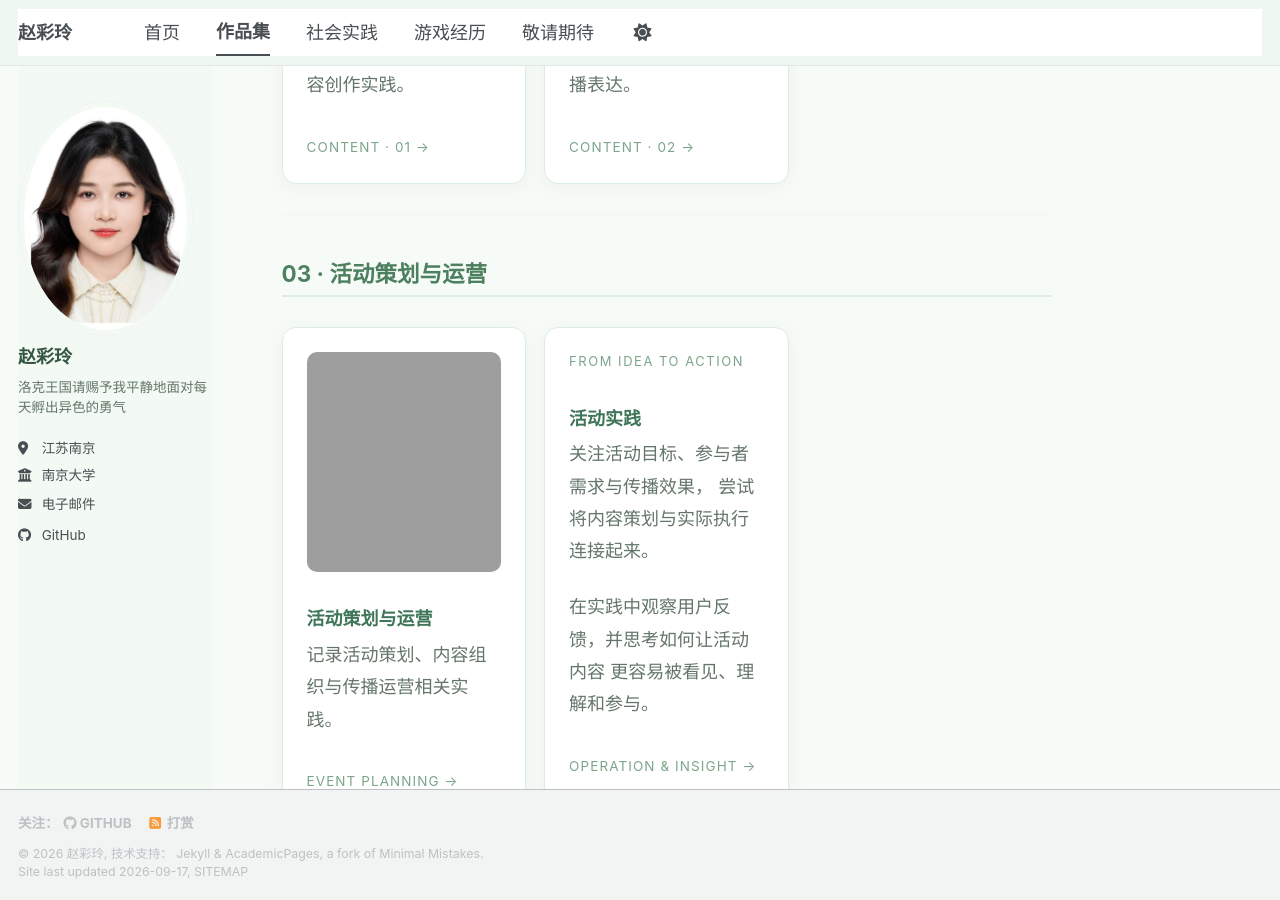
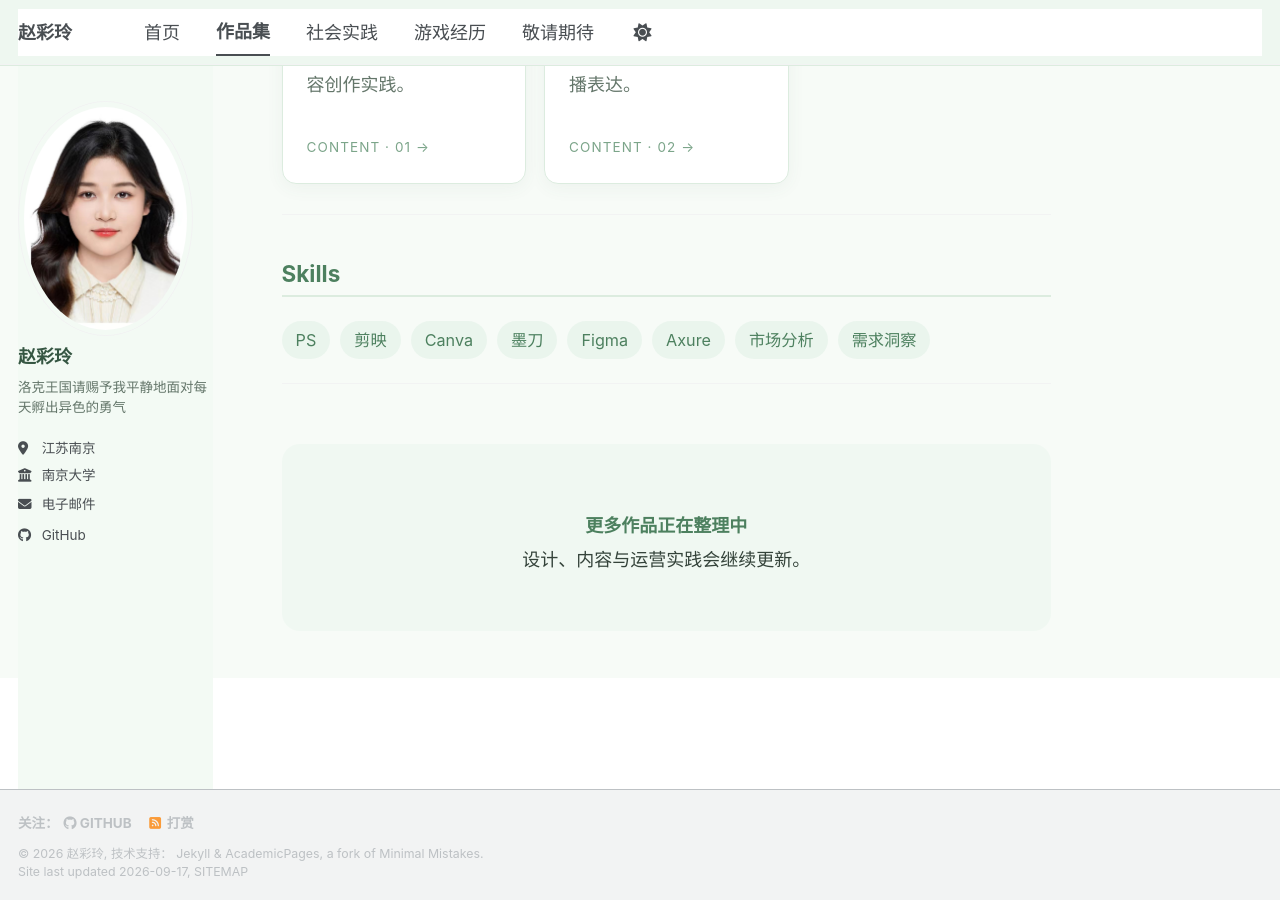
Before and after one commit to caideng086-prog/caideng086-prog.github.io, a Jekyll site: the page built from _pages/portfolio.md, in a window 1280 px wide and 900 px high, scrolled down 1368 px. Built offline with Jekyll 4.4.1, drawn with Linux system fonts in a browser that asks for light colours; a style sheet for code colours, icons or effects is not loaded; grey boxes are pictures that could not be loaded.

Commit message:
Update portfolio.md

```diff
--- a/_pages/portfolio.md
+++ b/_pages/portfolio.md
@@ -128,59 +128,6 @@ CONTENT · 02 →
 
 </div>
 
----
-
-## 03 · 活动策划与运营
-
-<div class="portfolio-section">
-
-<div class="work-preview-grid">
-
-<div class="work-card">
-
-<img src="/images/portfolio/wechat-11.png"
-     alt="活动策划与运营作品">
-
-<h3>活动策划与运营</h3>
-
-<p>
-记录活动策划、内容组织与传播运营相关实践。
-</p>
-
-<span class="work-link">
-EVENT PLANNING →
-</span>
-
-</div>
-
-
-<div class="work-card work-card-text">
-
-<span class="card-label">
-FROM IDEA TO ACTION
-</span>
-
-<h3>活动实践</h3>
-
-<p>
-关注活动目标、参与者需求与传播效果，
-尝试将内容策划与实际执行连接起来。
-</p>
-
-<p>
-在实践中观察用户反馈，并思考如何让活动内容
-更容易被看见、理解和参与。
-</p>
-
-<span class="work-link">
-OPERATION &amp; INSIGHT →
-</span>
-
-</div>
-
-</div>
-
-</div>
 
 ---
 
```
